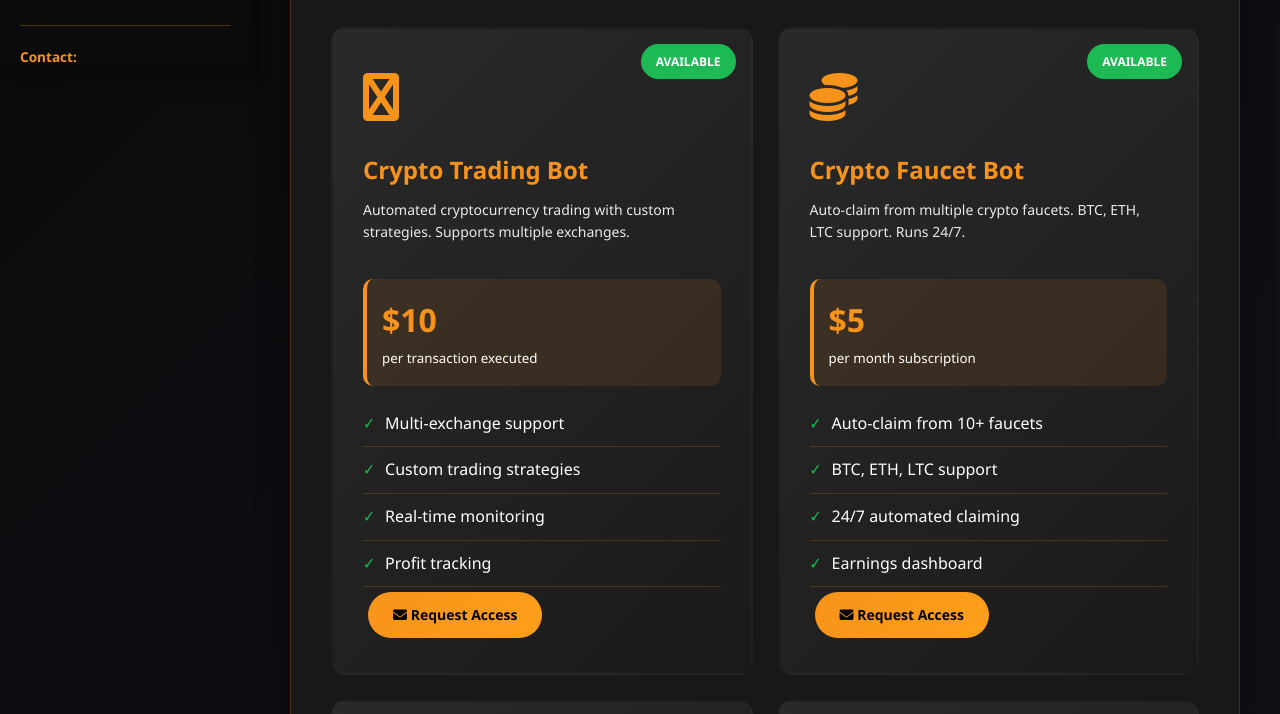
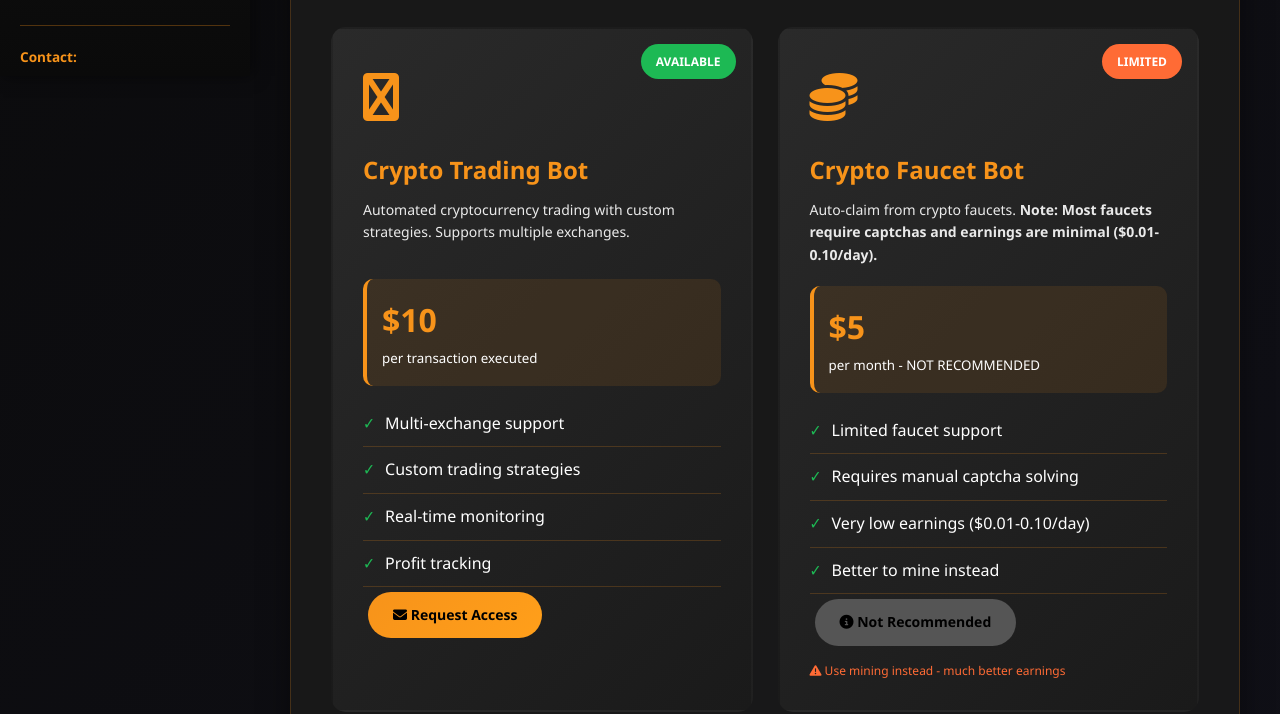
Before and after one commit to korerussbiz/Koreruss-music, a website: page public/korerussbiz.html in a window 1280 px wide. Shown: the part 724-1438 px from the top of the page. Drawn offline with Linux system fonts and the light colour scheme.

Commit message:
HONEST: Mark faucet bot as not recommended, clarify limitations

```diff
--- a/public/korerussbiz.html
+++ b/public/korerussbiz.html
@@ -112,21 +112,24 @@ All bots require authorization | No source code shared | Contact for access<br>
 </div>
 
 <div class="bot-card">
-<span class="status active">AVAILABLE</span>
+<span class="status locked">LIMITED</span>
 <div class="bot-icon"><i class="fas fa-coins"></i></div>
 <h3 class="bot-title">Crypto Faucet Bot</h3>
-<p class="bot-desc">Auto-claim from multiple crypto faucets. BTC, ETH, LTC support. Runs 24/7.</p>
+<p class="bot-desc">Auto-claim from crypto faucets. <strong>Note: Most faucets require captchas and earnings are minimal ($0.01-0.10/day).</strong></p>
 <div class="pricing">
 <div class="price">$5</div>
-<small>per month subscription</small>
+<small>per month - NOT RECOMMENDED</small>
 </div>
 <ul class="feature-list">
-<li>Auto-claim from 10+ faucets</li>
-<li>BTC, ETH, LTC support</li>
-<li>24/7 automated claiming</li>
-<li>Earnings dashboard</li>
+<li>Limited faucet support</li>
+<li>Requires manual captcha solving</li>
+<li>Very low earnings ($0.01-0.10/day)</li>
+<li>Better to mine instead</li>
 </ul>
-<a href="mailto:korerussbiz@gmail.com?subject=Faucet%20Bot%20Access" class="btn"><i class="fas fa-envelope"></i> Request Access</a>
+<a href="mailto:korerussbiz@gmail.com?subject=Faucet%20Bot%20Info" class="btn btn-disabled"><i class="fas fa-info-circle"></i> Not Recommended</a>
+<p style="margin-top:10px;font-size:12px;color:#ff6b35">
+<i class="fas fa-exclamation-triangle"></i> Use mining instead - much better earnings
+</p>
 </div>
 
 <div class="bot-card">
```
